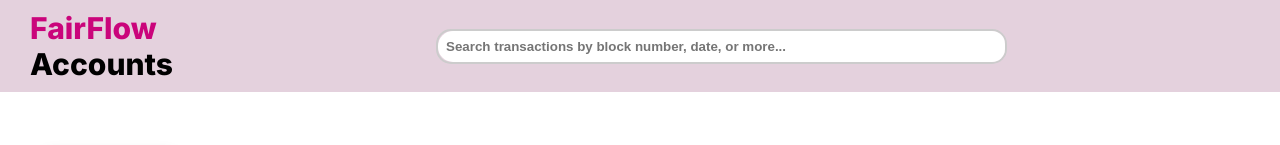
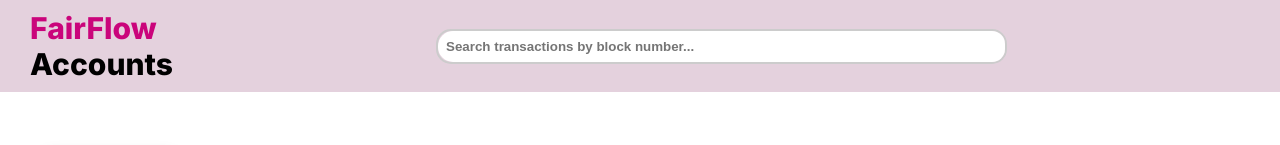
Before and after one commit to easwarinair/FairFlowAccounts-FrontEnd, a Next.js app: page /blocks in a window 1280 px wide. Shown: the top 145 px of the page. Built offline with nearby package versions, Linux system fonts and the light colour scheme.

Commit message:
Update page.js

```diff
--- a/src/app/blocks/page.js
+++ b/src/app/blocks/page.js
@@ -2,8 +2,27 @@
 
 import {useState } from "react";
 import "./styles.css";
+import { useRouter } from "next/navigation";
 
 export default function Page() {
+
+   const [searchQuery, setSearchQuery] = useState("");
+    const router = useRouter();
+
+  const handleSearchSubmit = (event) => {
+    event.preventDefault();
+    if (searchQuery && !isNaN(searchQuery)) {
+      const blockId = parseInt(searchQuery, 10);
+      if (blockId > 0 && blockId <= blockCount) {
+        router.push(`/blocks/${blockId}`);
+      } else {
+        alert("Block number out of range");
+      }
+    } else {
+      alert("Please enter a valid block number");
+    }
+  };
+
   return (
     <>
       <header className="header">
@@ -15,11 +34,16 @@ export default function Page() {
           </a>
         </div>
        <div className="search-bar">
+              <form onSubmit={handleSearchSubmit}>
                 <input
                   type="text"
                   style={{ fontWeight: "bold" }}
-            placeholder="Search transactions by block number, date, or more..."
+                  placeholder="Search transactions by block number..."
+                  value={searchQuery}
+                  onChange={(e) => setSearchQuery(e.target.value)}
                 />
+
+              </form>
             </div>
       </header>
       <main>
```
Lines whose indentation alone changed are shown as unchanged.
